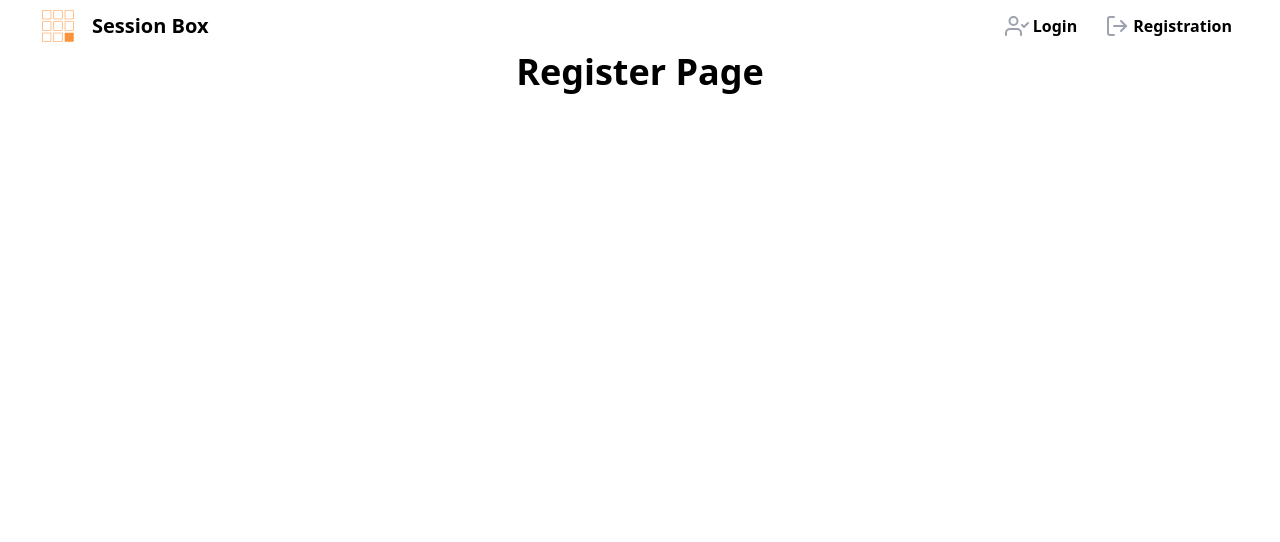
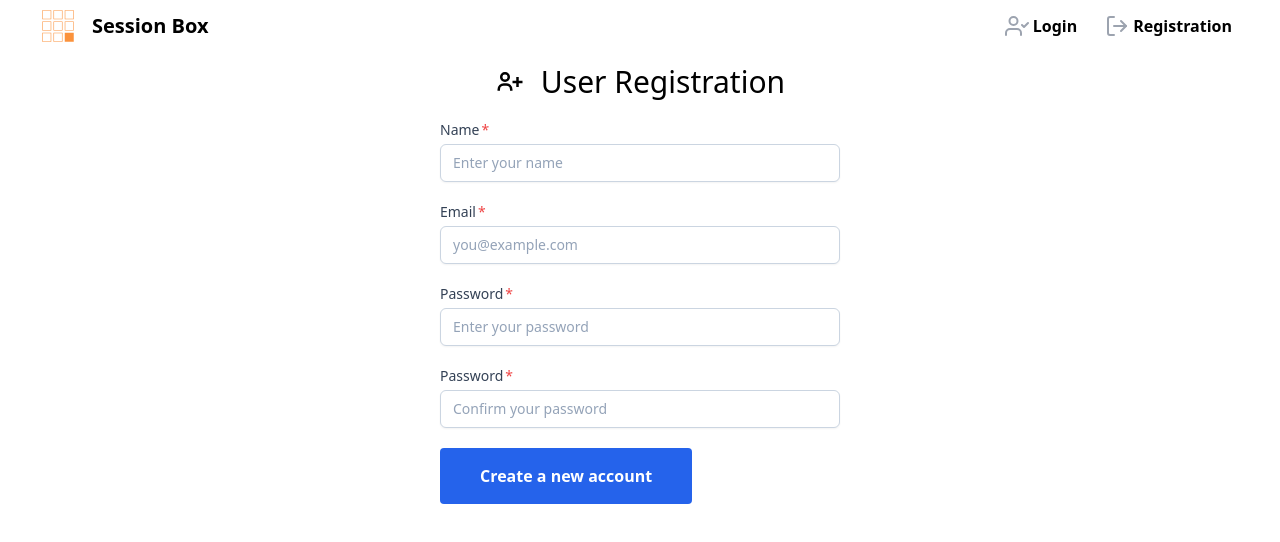
Before and after one commit to aytullahdev/supportbox, a React (Create React App) app in the folder frontend/: page /register in a window 1280 px wide. Shown: the top 542 px of the page. Built offline with nearby package versions, Linux system fonts and the light colour scheme; the HTML template or start-up script is replaced by a standard one.

Commit message:
Registration page created

```diff
--- a/frontend/src/App.js
+++ b/frontend/src/App.js
@@ -4,6 +4,8 @@ import Header from './compuntnts/Header';
 import Home from './pages/Home'
 import Login from './pages/Login'
 import Register from './pages/Register'
+import { ToastContainer} from 'react-toastify';
+import 'react-toastify/dist/ReactToastify.css';
 function App() {
   return (
     <div className='container px-10 py-2'>
@@ -13,6 +15,7 @@ function App() {
         <Route path='/login' element={<Login/>}/>
         <Route path='/register' element={<Register/>}/>
       </Routes>
+      <ToastContainer/>
     </div>
   );
 }
--- a/frontend/src/compuntnts/Header.js
+++ b/frontend/src/compuntnts/Header.js
@@ -7,7 +7,7 @@ const Header = () => {
     <div className="grid grid-cols-2">
       <div className="">
         <div className=" flex space-x-1 justify-start items-center lg:space-x-4">
-          <FaBuromobelexperte className="text-4xl text-lg-4xl text-orange-400" />
+          <FaBuromobelexperte className="text-4xl text-lg-4xl hover:animate-spin text-orange-400" />
           <Link to="/" className="lg:text-xl text-md font-semibold">
             Session Box
           </Link>
--- a/frontend/src/pages/Register.js
+++ b/frontend/src/pages/Register.js
@@ -1,11 +1,100 @@
-import React from 'react';
-
+import React, { useState } from "react";
+import { BiUserPlus } from "react-icons/bi";
+import { toast } from "react-toastify";
 const Register = () => {
-    return (
-        <div className=' font-bold text-4xl text-center py-2'>
-            Register Page
+  const [fromData, setFromData] = useState({
+    name: "",
+    email: "",
+    password: "",
+    cpassword: "",
+  });
+  const { name, email, password, cpassword } = fromData;
+  const handleSubmit = (e) => {
+    e.preventDefault();
+    if (cpassword != password) {
+      toast.error("Password Doesn't Match!");
+    }
+  };
+  const onChange = (e) => {
+    setFromData((prev) => ({ ...prev, [e.target.name]: e.target.value }));
+  };
+  return (
+    <div>
+      <form onSubmit={handleSubmit}>
+        <div className="text-3xl font-thin text-center py-5 flex justify-center items-center space-x-4">
+          <BiUserPlus />
+          <span> User Registration</span>
         </div>
-    );
+        <div className="flex flex-col justify-center  space-y-5 lg:w-1/3 mx-auto ">
+          <div>
+            <label class="block">
+              <span class="after:content-['*'] after:ml-0.5 after:text-red-500 block text-sm font-medium text-slate-700">
+                Name
+              </span>
+              <input
+                type="text"
+                name="name"
+                class="mt-1 px-3 py-2 bg-white border shadow-sm border-slate-300 placeholder-slate-400 focus:outline-none focus:border-sky-500 focus:ring-sky-500 block w-full rounded-md sm:text-sm focus:ring-1"
+                placeholder="Enter your name"
+                onChange={onChange}
+                required
+              />
+            </label>
+          </div>
+          <div>
+            <label class="block">
+              <span class="after:content-['*'] after:ml-0.5 after:text-red-500 block text-sm font-medium text-slate-700">
+                Email
+              </span>
+              <input
+                type="email"
+                name="email"
+                class="mt-1 px-3 py-2 bg-white border shadow-sm border-slate-300 placeholder-slate-400 focus:outline-none focus:border-sky-500 focus:ring-sky-500 block w-full rounded-md sm:text-sm focus:ring-1"
+                placeholder="you@example.com"
+                onChange={onChange}
+                required
+              />
+            </label>
+          </div>
+          <div>
+            <label class="block">
+              <span class="after:content-['*'] after:ml-0.5 after:text-red-500 block text-sm font-medium text-slate-700">
+                Password
+              </span>
+              <input
+                type="password"
+                name="password"
+                class="mt-1 px-3 py-2 bg-white border shadow-sm border-slate-300 placeholder-slate-400 focus:outline-none focus:border-sky-500 focus:ring-sky-500 block w-full rounded-md sm:text-sm focus:ring-1"
+                placeholder="Enter your password"
+                onChange={onChange}
+                required
+              />
+            </label>
+          </div>
+          <div>
+            <label class="block">
+              <span class="after:content-['*'] after:ml-0.5 after:text-red-500 block text-sm font-medium text-slate-700">
+                Password
+              </span>
+              <input
+                type="password"
+                name="cpassword"
+                class="mt-1 px-3 py-2 bg-white border shadow-sm border-slate-300 placeholder-slate-400 focus:outline-none focus:border-sky-500 focus:ring-sky-500 block w-full rounded-md sm:text-sm focus:ring-1"
+                placeholder="Confirm your password"
+                onChange={onChange}
+                required
+              />
+            </label>
+          </div>
+          <div>
+            <button className="py-4 px-10 bg-blue-600 text-white font-semibold rounded hover:bg-blue-800">
+              Create a new account
+            </button>
+          </div>
+        </div>
+      </form>
+    </div>
+  );
 };
 
 export default Register;
```
